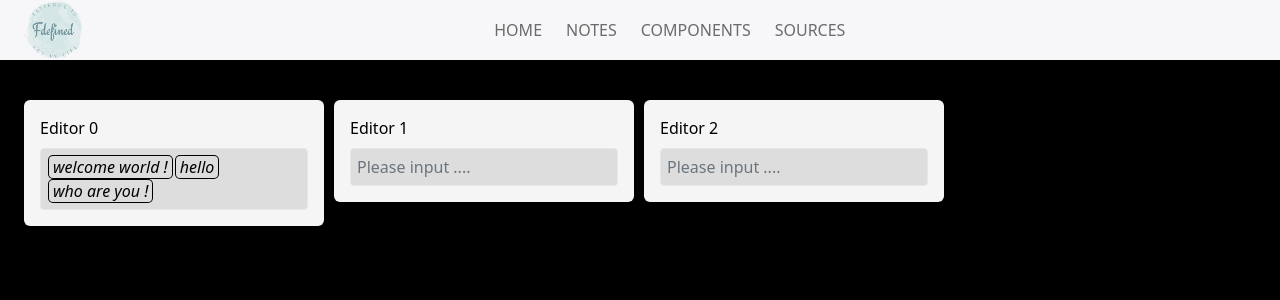
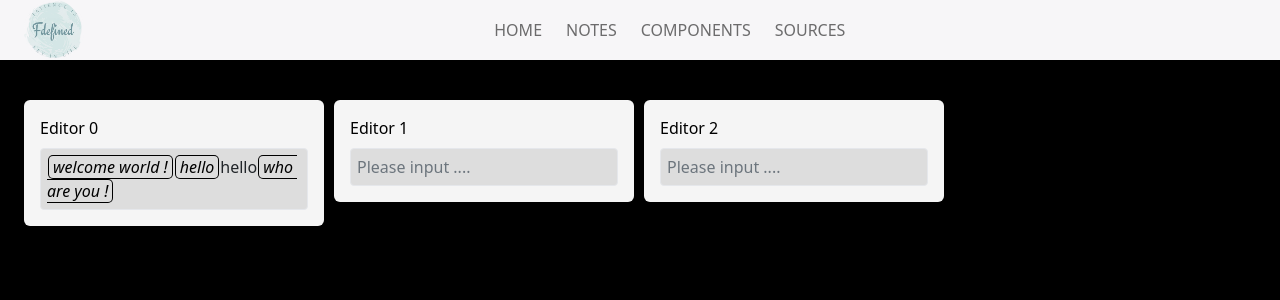
Before and after one commit to FU-design/Picture, a Vue app: page /components/all in a window 1280 px wide. Shown: the top 300 px of the page. Built offline with nearby package versions, Linux system fonts and the light colour scheme; what vue-dompurify-html would draw is missing.

Commit message:
fix: fix PicTagTextEditor bug on FireFox

```diff
--- a/src/components/PicTagTextEditor/index.vue
+++ b/src/components/PicTagTextEditor/index.vue
@@ -10,15 +10,28 @@ const props = withDefaults(defineProps<TagTextEditorProps>(), {
 })
 
 const emits = defineEmits<TagTextEditorEmits>()
+
+const nodeInfo = {
+  attributes: true,
+  childList: true,
+  subtree: true,
+  characterData: true, // 修改字符是否发生改变(默认false)
+} as const
+
 const range = ref<Range | null>(null)
 const tagTextEditorRef = ref<HTMLElement>()
+const observer = ref<MutationObserver | null>()
 const allowedKeys = shallowRef(['ArrowLeft', 'ArrowRight', 'ArrowUp', 'ArrowDown', 'Tab', 'Shift', 'Control', 'Alt', 'Meta', 'Home', 'End', 'PageUp', 'PageDown'])
+const contentTypeMap = shallowRef<Record<CreateType, (contentItem: ContentItem) => Node>>({
+  tag: (contentItem: ContentItem) => createTag(contentItem),
+  text: (contentItem: ContentItem) => createText(contentItem),
+})
 
 function onFocus(e: Event) {
-  const selection = window.getSelection()
-  if (!['I'].includes(selection?.focusNode?.parentNode?.nodeName || '')) {
-    restSelection(selection)
+  if (!observer.value) {
+    observer.value = new MutationObserver(handleObserver)
   }
+  observer.value?.observe(tagTextEditorRef.value!, nodeInfo)
   emits('focus', tagTextEditorRef, e)
 }
 
@@ -33,8 +46,57 @@ function preventInput(e: KeyboardEvent) {
   }
 }
 
-function preventPaste(e: ClipboardEvent) {
+function onPaste(e: ClipboardEvent) {
   e.preventDefault()
+}
+
+// 确保点击不可编辑元素附近时调整光标（兼容FireFox）
+function onClick() {
+  const isFirefox = navigator.userAgent.toLowerCase().includes('firefox')
+  if (!isFirefox) {
+    return
+  }
+  const selection = window.getSelection()
+  range.value = selection?.getRangeAt(0) || document.createRange()
+  const parentElement = range.value?.endContainer.parentElement
+  if (parentElement && [...parentElement.classList || []].includes('tag')) {
+    parentElement?.after(createPlaceholder())
+    selection?.removeAllRanges()
+    range.value = document.createRange()
+    range.value?.setStart(parentElement.nextSibling!, 0)
+    range.value.collapse()
+    selection?.addRange(range.value)
+  }
+}
+
+function handleObserver(mutations: MutationRecord[], _observer: MutationObserver) {
+  mutations.forEach((mutation) => {
+    if (mutation.type === 'childList') {
+      console.warn('childList :>> ')
+      // 兼容 FireFox
+      const isFirefox = navigator.userAgent.toLowerCase().includes('firefox')
+      if (!isFirefox) {
+        return
+      }
+      const childNodes = tagTextEditorRef.value!.childNodes
+      if (childNodes.length > 0) {
+        const firstChild = tagTextEditorRef.value?.firstChild
+        if (firstChild?.nodeType !== Node.TEXT_NODE) {
+          tagTextEditorRef.value?.insertBefore(createPlaceholder(), firstChild as Node)
+        }
+      }
+      // 彻底清空输入框无用内容
+      if (tagTextEditorRef.value?.lastChild?.nodeName === 'BR') {
+        tagTextEditorRef.value.innerHTML = ''
+      }
+    }
+    if (mutation.type === 'attributes') {
+      console.warn('attributes :>> ')
+    }
+    if (mutation.type === 'characterData') {
+      console.warn('characterData :>> ')
+    }
+  })
 }
 
 function setupContents() {
@@ -42,6 +104,9 @@ function setupContents() {
     return
   }
   const fragment = document.createDocumentFragment()
+  // 兼容 FireFox
+  const isFirefox = navigator.userAgent.toLowerCase().includes('firefox')
+  isFirefox && fragment.append(createPlaceholder())
   for (const content of props.contents) {
     fragment.appendChild(createContent(content))
   }
@@ -49,18 +114,6 @@ function setupContents() {
 }
 
 // ----------- Operate dom by selection -------------
-
-function restSelection(selection: Selection | null) {
-  if (!selection) {
-    return
-  }
-  if (!range.value) {
-    range.value = document.createRange()
-  }
-  range.value.collapse(false)
-  selection?.removeAllRanges()
-  selection?.addRange(range.value)
-}
 
 function insertTag(item: ContentItem) {
   if (!range.value) {
@@ -78,17 +131,18 @@ function insertTag(item: ContentItem) {
 
 // --------------- Create content -----------------
 
-const contentTypeMap = shallowRef<Record<CreateType, (contentItem: ContentItem) => Node>>({
-  tag: (contentItem: ContentItem) => createTag(contentItem),
-  text: (contentItem: ContentItem) => createText(contentItem),
-})
-
 function createTag(contentItem: ContentItem) {
+  const fragment = document.createDocumentFragment()
   const tag = document.createElement('i')
   tag.setAttribute('contenteditable', 'false')
   tag.classList.add('tag')
-  tag.innerHTML = contentItem.text
-  return tag
+  tag.textContent = contentItem.text
+  fragment.appendChild(tag)
+  return fragment
+}
+
+function createPlaceholder() {
+  return document.createTextNode('')
 }
 
 function createText(contentItem: ContentItem): Node {
@@ -104,14 +158,16 @@ function createContent(contentItem: ContentItem): Node {
 function setupEvent() {
   tagTextEditorRef.value?.addEventListener('focus', onFocus)
   tagTextEditorRef.value?.addEventListener('blur', onBlur)
-  tagTextEditorRef.value?.addEventListener('paste', preventPaste)
+  tagTextEditorRef.value?.addEventListener('paste', onPaste)
+  tagTextEditorRef.value?.addEventListener('click', onClick)
   props.type === 'select' && tagTextEditorRef.value?.addEventListener('keydown', preventInput)
 }
 
 function removeAllEvent() {
   tagTextEditorRef.value?.removeEventListener('focus', onFocus)
   tagTextEditorRef.value?.removeEventListener('blur', onBlur)
-  tagTextEditorRef.value?.removeEventListener('paste', preventPaste)
+  tagTextEditorRef.value?.removeEventListener('paste', onPaste)
+  tagTextEditorRef.value?.removeEventListener('click', onClick)
   props.type === 'select' && tagTextEditorRef.value?.removeEventListener('keydown', preventInput)
 }
 
@@ -131,6 +187,7 @@ defineExpose({
 </script>
 
 <template>
+  <div class="tag-text-editor-wrp">
     <div
       ref="tagTextEditorRef"
       class="tag-text-editor"
@@ -138,6 +195,8 @@ defineExpose({
       :contenteditable="true && !props.disabled"
       :class="{ 'tag-text-editor--deactive': props.disabled }"
     />
+  </div>
+  <!-- <div class="select-option" /> -->
 </template>
 
 <style>
@@ -187,7 +246,7 @@ defineExpose({
 .tag {
   padding-inline: 4px;
   margin-inline: 2px;
-  display: inline-block;
+  /* display: inline-block; */
   border-radius: 4px;
   color: var(--tag-text);
   box-shadow: 0 0 0 1px var(--tag-border);
@@ -196,8 +255,19 @@ defineExpose({
   line-height: normal;
 
  /* 核心：启用边框断裂效果 */
- -webkit-box-decoration-break: slice; /* 默认值，可省略 */
  box-decoration-break: slice;
+ -webkit-box-decoration-break: slice;
+}
+
+.tag-text-editor-wrp{
+  position: relative;
+}
+
+.select-option{
+  width: 100%;
+  height: 400px;
+  background-color: #e9ecef;
+  position: absolute;
 }
 
 .tag-text-editor {
@@ -217,7 +287,9 @@ defineExpose({
 
   /* key of resolve content wrap */
   white-space: normal;
-  word-break: break-all;   /* 强制所有单词在任意字符间断行 */
-  overflow-wrap: break-word; /* 优先在单词内部换行（兼容性更好） */
+  word-break: break-all;
+  overflow-wrap: break-word;
+
+  -webkit-user-modify: read-write-plaintext-only;
 }
 </style>
--- a/src/view/components.vue
+++ b/src/view/components.vue
@@ -19,6 +19,10 @@ const data = reactive<{ id: number, testContents: ContentItem[] }[]>([
         text: 'hello',
       },
       {
+        type: 'text',
+        text: 'hello',
+      },
+      {
         type: 'tag',
         text: 'who are you !',
       },
@@ -35,8 +39,12 @@ const data = reactive<{ id: number, testContents: ContentItem[] }[]>([
 ])
 const picTagTextEditorRef = ref<PicTagTextEditorType>()
 
+// 无法直接监听到内容变化
 watch(() => data, (val) => {
   console.warn('val :>> ', val)
+}, {
+  deep: true,
+  immediate: true,
 })
 
 function onfocus($ref: VNodeRef | undefined) {
@@ -55,7 +63,7 @@ function onblur() {
           {{ `Editor ${index}` }}
         </div>
       </template>
-      <PicTagTextEditor v-model:contents="item.testContents" type="select" @focus="onfocus" @blur="onblur" />
+      <PicTagTextEditor v-model:contents="item.testContents" @focus="onfocus" @blur="onblur" />
     </PicCard>
   </div>
 </template>
```
Lines whose indentation alone changed are shown as unchanged.
